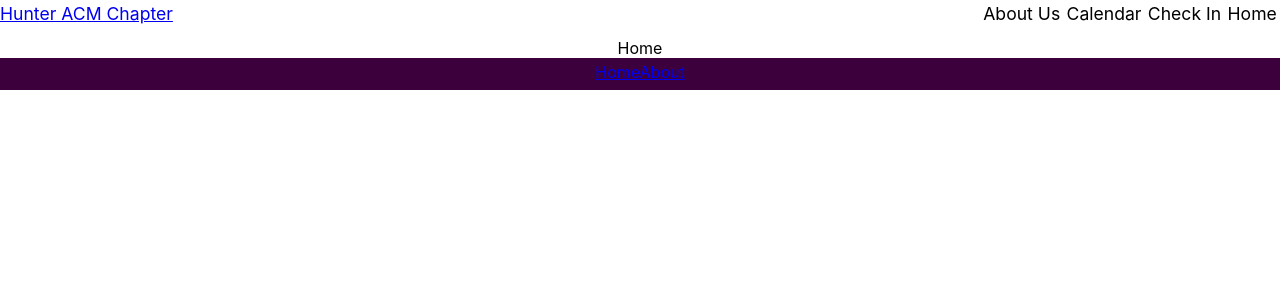
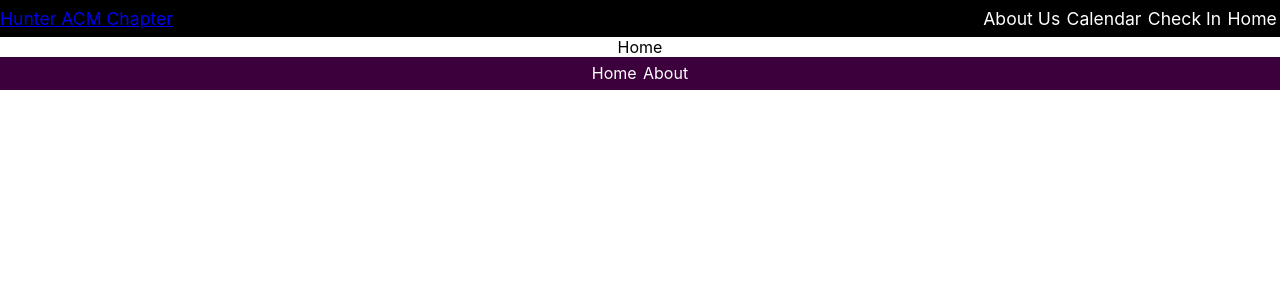
Before and after one commit to hunteracm/localhost-login, a React (Create React App) app in the folder client/: page / in a window 1280 px wide. Shown: the top 300 px of the page. Built offline with nearby package versions, Linux system fonts and the light colour scheme.

Commit message:
recolored the top navbar

```diff
--- a/client/src/App.css
+++ b/client/src/App.css
@@ -1,16 +1,19 @@
 .navBar {
-  padding-top: 0.2rem;
-  padding-bottom: 0.2rem;
-  height: 2rem;
+  padding-top: 0.5rem;
+  padding-bottom: 0.5rem;
+  height: fit-content;
+  /* height: 2rem; */
   font-size: 1.1rem;
   /* display: flex;
   flex-flow: row; */
+  background-color: black;
 }
 
 .navElement {
   margin-left: 0.2rem;
   margin-right: 0.2rem;
-  color: black;
+  /* color: black; */
+  color: white;
   text-decoration: none;
   float: right;
 }
@@ -22,13 +25,44 @@
 
 .navElement:visited {
   text-decoration: none;
-  color: black;
+  color: white;
+  /* color: black; */
 }
 
 .footer {
   background-color: rgb(60, 0, 60);
   color: rgb(255, 224, 100);
-  padding: 0.2rem;
-  padding-bottom: 0.5rem;
+  padding: 0.4rem;
+  /* padding-bottom: 0.5rem; */
   text-align: center;
 }
+
+.footerLink {
+  color: white;
+  text-decoration: none;
+  margin-right: 0.2rem;
+  margin-left: 0.2rem;
+}
+
+.footerLink:hover {
+  color: white;
+  text-decoration: underline;
+}
+
+.footerLink:visited {
+  color: white;
+  text-decoration: none;
+}
+
+.logo {
+  /* background-image: url("./ColorACMLogo.svg");
+  background-size: 1.4rem 1.4rem;
+  background-repeat: no-repeat;
+  height: 1.4rem;
+  width: 1.4rem; */
+}
+
+.logoImg {
+  height: 3rem;
+  width: 3rem;
+}
```
